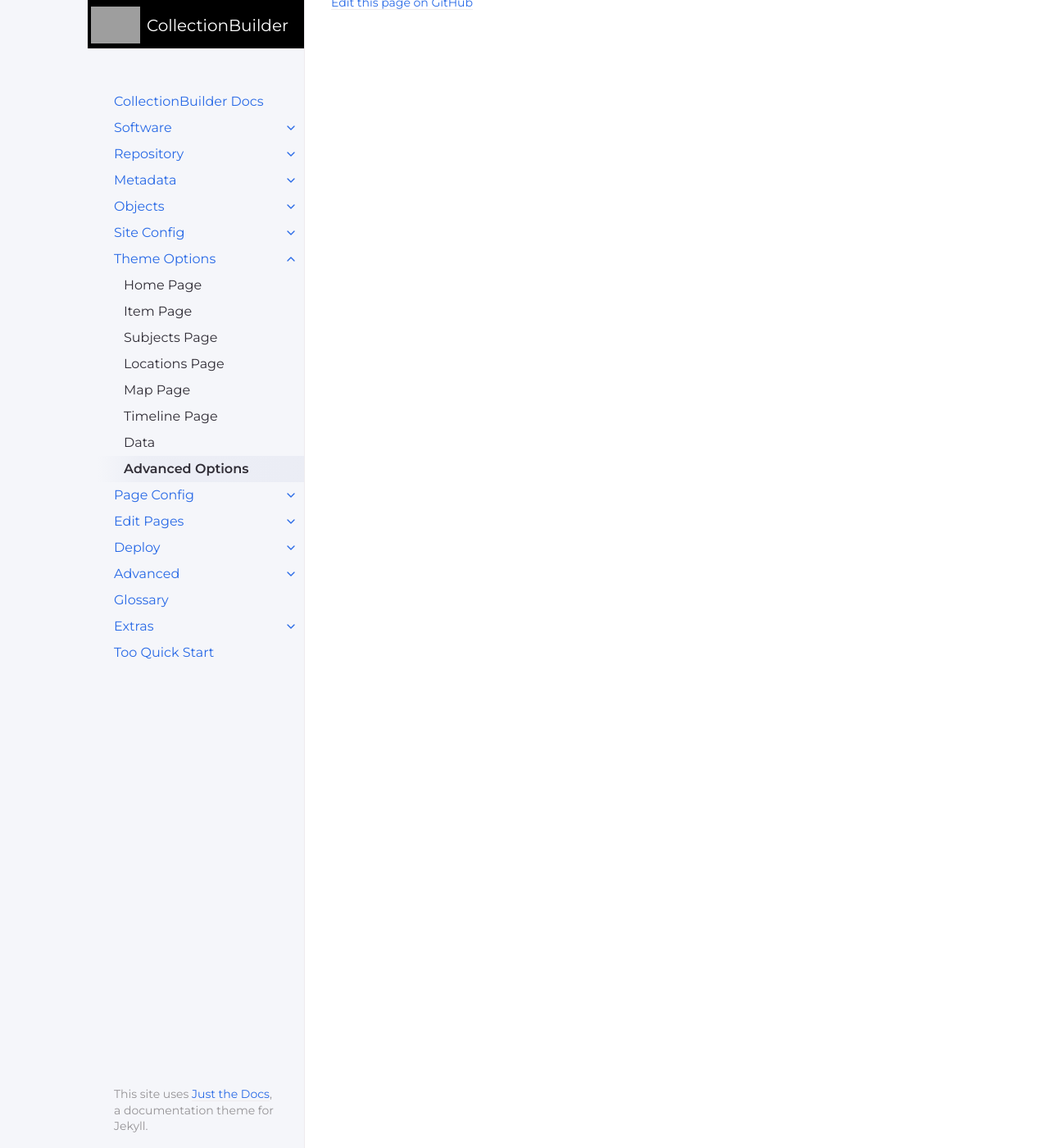
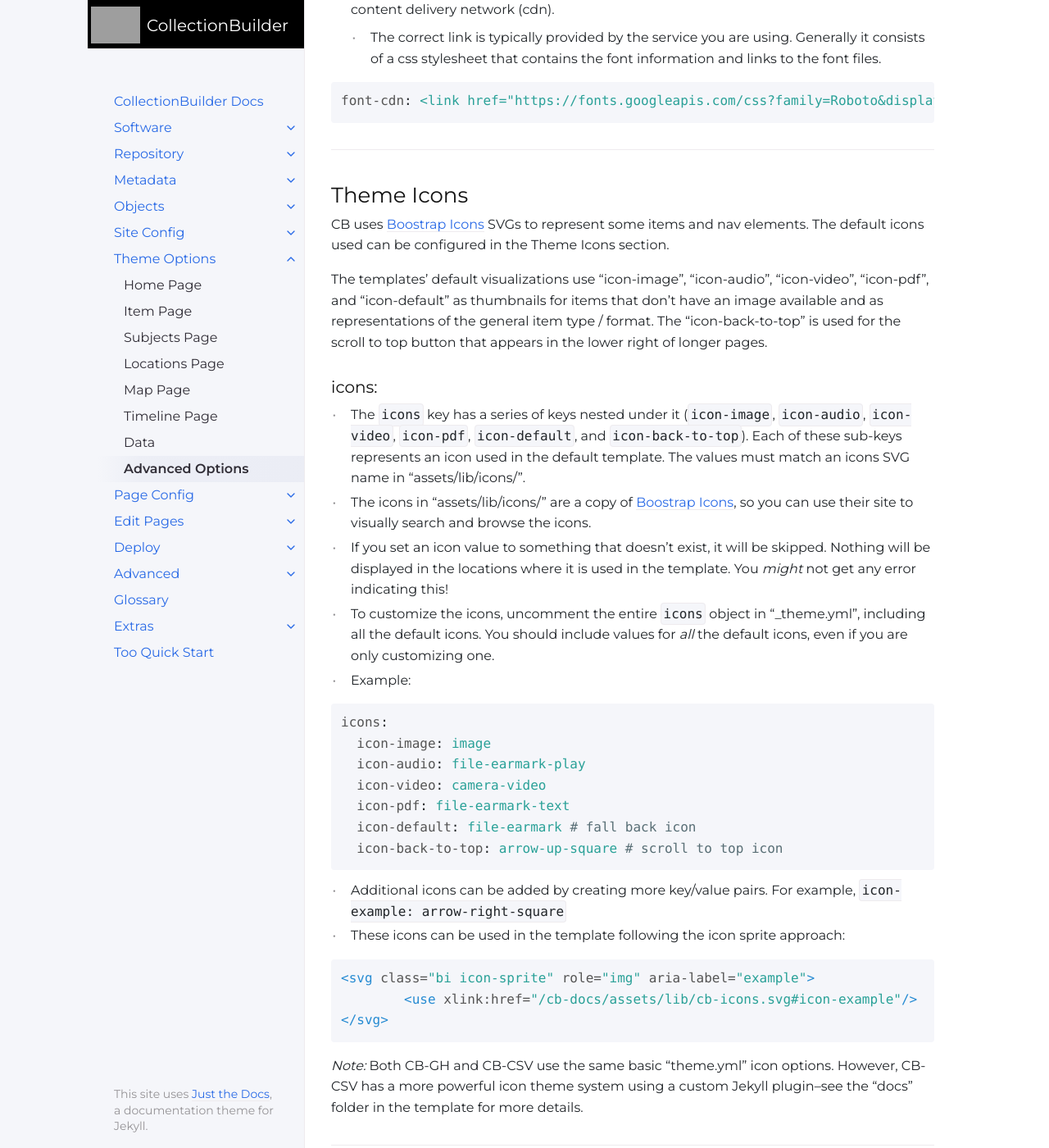
Before and after one commit to CollectionBuilder/cb-docs, a Jekyll site: the page built from docs/theme/advanced.md, in a window 1280 px wide and 1400 px high, scrolled down 3228 px. Shown: the whole window at 82% size. Built offline with Jekyll 4.4.1, drawn with Linux system fonts in a browser that asks for light colours; comment, search, counter and statistics services are not loaded; some of the changed text lies outside the part shown.

Commit message:
doc icon theme options

````diff
--- a/docs/theme/advanced.md
+++ b/docs/theme/advanced.md
@@ -66,10 +66,13 @@ navbar-color: navbar-dark
 navbar-background: bg-dark
 ```
 
+---------
+
 ## Bootswatch:
 
 [Bootswatch](https://bootswatch.com/){:target="_blank" rel="noopener"} creates unique themes for Bootstrap-based sites.
 Swap out the default Bootstrap for a Bootswatch version using the options below as a fun way to demonstrate the power of CSS to transform look and feel.
+We don't typically use these options in production, but it interesting for teaching and learning to see the drastic changes that are possible.
 
 ### bootswatch:
 
@@ -80,6 +83,8 @@ Swap out the default Bootstrap for a Bootswatch version using the options below
 bootswatch: cerulean
 ```
 
+------------
+
 ## Theme Fonts:
 
 These options change the way the fonts appear throughout your collection.
@@ -88,6 +93,7 @@ If you leave any option blank, it will revert to the CollectionBuilder defaults.
 ### base-font-size:
 
 - Changes the base size for fonts throughout the site.
+	- Since Bootstrap sets specific sizes on many elements, this will *not* impact all text. This option is most useful for *slightly* tweaking the body text size to make reading easier. Bootstrap's standard is "1em". CB increases this to "1.2em" by default.
 
 ```yaml
 base-font-size: 1.2em
@@ -95,7 +101,7 @@ base-font-size: 1.2em
 
 ### text-color:
 
-- Changes the color of the base font. Probably want a shade of black ...
+- Changes the color of the base font. Probably want a shade of black ... Tweaking this setting is usually about maintaining readability in your content.
 
 ```yaml
 text-color: "#191919"
@@ -103,7 +109,7 @@ text-color: "#191919"
 
 ### link-color:
 
-- Changes the link color used throughout the site. Base color is a primary blue.
+- Changes the link color used throughout the site. Default color is a primary blue. Changing the color is an easy way to add a little pizazz and customization to your site. Just ensure the color has enough contrast for readability!
 
 ```yaml
 link-color: "#17a2b8"
@@ -126,3 +132,43 @@ base-font-family: Georgia; serif;
 ```yaml
 font-cdn: <link href="https://fonts.googleapis.com/css?family=Roboto&display=swap" rel="stylesheet">
 ```
+
+-------------
+
+## Theme Icons
+
+CB uses [Boostrap Icons](https://icons.getbootstrap.com/) SVGs to represent some items and nav elements.
+The default icons used can be configured in the Theme Icons section.
+
+The templates' default visualizations use "icon-image", "icon-audio", "icon-video", "icon-pdf", and "icon-default" as thumbnails for items that don't have an image available and as representations of the general item type / format.
+The "icon-back-to-top" is used for the scroll to top button that appears in the lower right of longer pages.
+
+### icons:
+
+- The `icons` key has a series of keys nested under it (`icon-image`, `icon-audio`, `icon-video`, `icon-pdf`, `icon-default`, and `icon-back-to-top`). Each of these sub-keys represents an icon used in the default template. The values must match an icons SVG name in "assets/lib/icons/".
+- The icons in "assets/lib/icons/" are a copy of [Boostrap Icons](https://icons.getbootstrap.com/), so you can use their site to visually search and browse the icons.
+- If you set an icon value to something that doesn't exist, it will be skipped. Nothing will be displayed in the locations where it is used in the template. You *might* not get any error indicating this!
+- To customize the icons, uncomment the entire `icons` object in "_theme.yml", including all the default icons. You should include values for *all* the default icons, even if you are only customizing one.
+- Example:
+
+```yaml
+icons:
+  icon-image: image
+  icon-audio: file-earmark-play
+  icon-video: camera-video
+  icon-pdf: file-earmark-text
+  icon-default: file-earmark # fall back icon
+  icon-back-to-top: arrow-up-square # scroll to top icon
+```
+
+- Additional icons can be added by creating more key/value pairs. For example, `icon-example: arrow-right-square`
+- These icons can be used in the template following the icon sprite approach:
+
+```html
+<svg class="bi icon-sprite" role="img" aria-label="example">
+	<use xlink:href="{{ '/assets/lib/cb-icons.svg' | relative_url }}#icon-example"/>
+</svg>
+```
+
+*Note:* Both CB-GH and CB-CSV use the same basic "theme.yml" icon options.
+However, CB-CSV has a more powerful icon theme system using a custom Jekyll plugin--see the "docs" folder in the template for more details.
````
